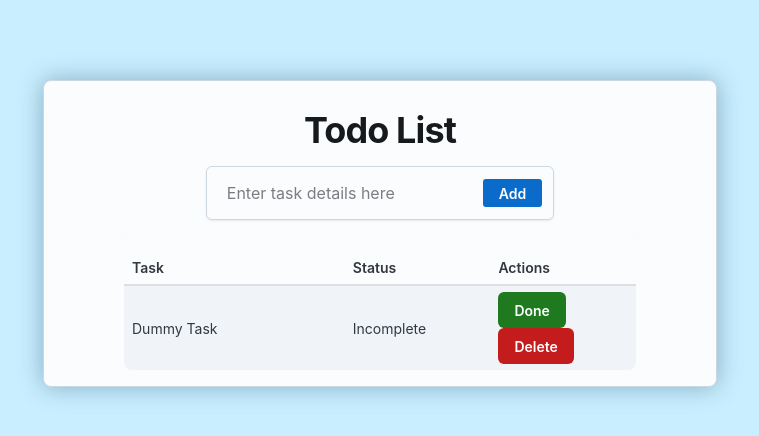
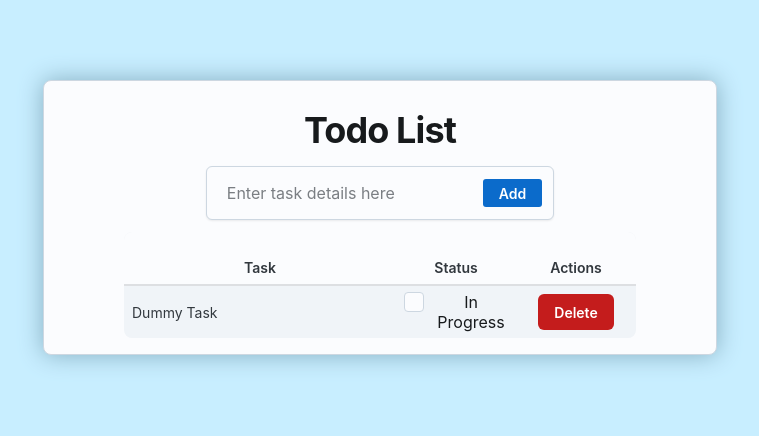
Before and after one commit to hassan-imran/simple-todo-app, a React (Create React App) app in the folder client/: page / in a window 1280 px wide. Shown: the top 436 px of the page, without its empty margins (260-1019 px from the left). Built offline with nearby package versions, Linux system fonts and the light colour scheme.

Commit message:
Fixed the checkbox bug and beautification

```diff
--- a/client/src/App.css
+++ b/client/src/App.css
@@ -5,3 +5,15 @@ body {
 .App {
   box-shadow: #86aec0 0 0 25px;
 }
+
+.App thead th {
+  text-align: center;
+}
+
+.action-col, .checkbox-col {
+  text-align: center;
+}
+
+.completed-strike {
+  text-decoration: line-through;
+}
--- a/client/src/TodoForm.js
+++ b/client/src/TodoForm.js
@@ -9,7 +9,7 @@ const TodoForm = ({ tasks, setTask }) => {
 
     const addError = (errorText) => {
         return (
-            <FormHelperText sx={{color:'#c41c1c', marginTop: '1em'}}>
+            <FormHelperText sx={{ color: '#c41c1c', marginTop: '1em' }}>
                 <InfoOutlined />
                 {errorText}
             </FormHelperText>
@@ -39,13 +39,13 @@ const TodoForm = ({ tasks, setTask }) => {
             value={text}
             onChange={(e) => {
                 setText(e.target.value);
-                if(error) {
+                if (error) {
                     setError('')
                 }
             }}
             sx={{ padding: '12px 20px' }}
         />
-        {error ? addError(error): ''}
+        {error ? addError(error) : ''}
     </div>)
 }
 export default TodoForm;
--- a/client/src/TodoList.js
+++ b/client/src/TodoList.js
@@ -1,4 +1,4 @@
-import { Table, Button } from '@mui/joy';
+import { Table, Button, Checkbox } from '@mui/joy';
 
 const TodoList = ({ tasks, setTask }) => {
 
@@ -6,9 +6,20 @@ const TodoList = ({ tasks, setTask }) => {
         setTask(tasks.filter(task => task.id !== id));
     };
 
-    const markCompleted = (id) => {
+    const checkboxGenerator = (task) => {
+        return (
+            <Checkbox
+                label={task.completed ? "Completed" : "In Progress"}
+                checked={task.completed}
+                onChange={() => toggleStatus(task.id)}
+            />
+        );
+    }
+
+    const toggleStatus = (id) => {
         setTask(tasks.map((task) => {
             if (task.id == id) {
+                // console.log({ ...task, completed: !task.completed })
                 return { ...task, completed: !task.completed }
             } else {
                 return task;
@@ -17,7 +28,7 @@ const TodoList = ({ tasks, setTask }) => {
     }
 
     return (
-            <Table aria-label="basic table" variant='soft' sx={{ '& thead th:nth-child(1)': { width: '40%' }, maxWidth: '80%' }}>
+        <Table aria-label="basic table" variant='soft' sx={{ '& thead th:nth-child(1)': { width: '50%' }, maxWidth: '80%' }}>
             <thead>
                 <tr>
                     <th>Task</th>
@@ -28,10 +39,10 @@ const TodoList = ({ tasks, setTask }) => {
             <tbody>
                 {tasks.map(task => (
                     <tr>
-                            <td>{task.text}</td>
-                            <td>{task.completed ? 'Completed' : 'Incomplete'}</td>
-                            <td>
-                                <Button variant='solid' color='success' onClick={() => markCompleted(task.id)}>{task.completed ? 'In progress' : 'Done'}</Button>
+                        <td>{!task.completed ? task.text : <span className='completed-strike'>{task.text}</span>}</td>
+                        <td className='checkbox-col'>{checkboxGenerator(task)}</td>
+                        <td className='action-col'>
+                            {/* <Button variant='solid' color='primary' onClick={() => toggleStatus(task.id)}>{task.completed ? 'In progress' : 'Done'}</Button> */}
                             <Button variant='solid' color='danger' onClick={() => deleteTask(task.id)}>Delete</Button>
                         </td>
                     </tr>
```
Lines whose indentation alone changed are shown as unchanged.
